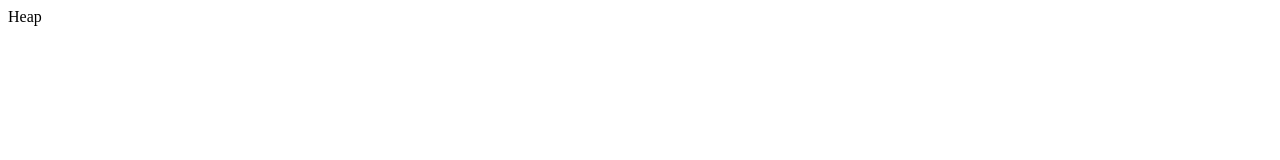
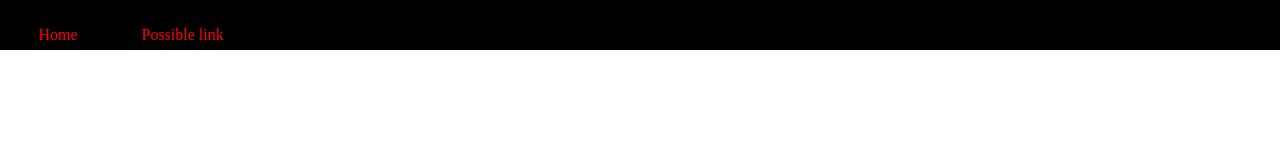
Before and after one commit to smbrine/PosterGenerator, a plain HTML site: page static/header.html in a window 1280 px wide. Drawn offline with Linux system fonts and the light colour scheme.

Commit message:
update 5 files

```diff
--- a/scripts/main.js
+++ /dev/null
@@ -1,5 +0,0 @@
-outcomesDict = open("/resources/outcomes.json")
-document.getElementsByTagName
-for ((button) in outcomesDict) {
-
-}
--- a/static/header.html
+++ b/static/header.html
@@ -1,6 +1,9 @@
 <link rel="stylesheet" href="/styles/static/header.css">
 <body>
-    <div class="heap">
-        Heap
+    <div class="heap-static">
+        <ul>
+            <li><a href="https://museumofads.ru">Home</a></li>
+            <li><a href="https://www.google.com/">Possible link</a></li>
+        </ul>
     </div>
 </body>
--- a/styles/static/header.css
+++ b/styles/static/header.css
@@ -0,0 +1,32 @@
+body {
+    padding: 0;
+    margin: 0;
+}
+
+.heap-static {
+    background-color: black;
+    padding: 0;
+    margin: 0;
+    width: 100vw;
+    height: 50px;
+}
+
+.heap-static ul {
+    padding: 0;
+    margin: 0;
+}
+
+.heap-static li {
+    float: left;
+}
+
+.heap-static ul li {
+    text-align: left;
+    padding: 2%;
+    padding-left: 3%;
+}
+
+.heap-static ul li a {
+    text-decoration: none;
+    color: red;
+}
```
Also changed, not shown: index.html (+1 -6 lines), 2 other files.
